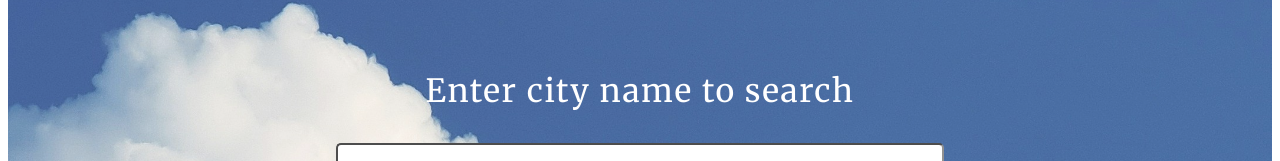
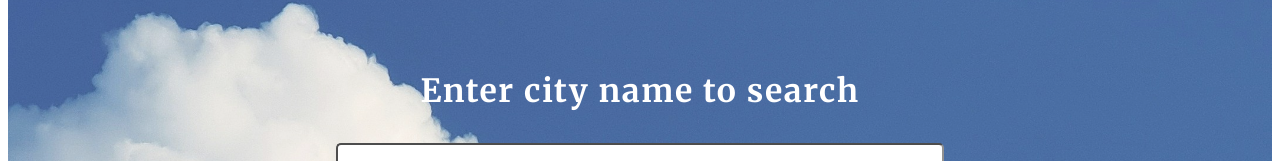
Before and after one commit to teejale/weather-app, a React (Vite) app: page / in a window 1280 px wide. Shown: the part 470-631 px from the top of the page. Built offline with nearby package versions, Linux system fonts and the light colour scheme; a web font is replaced by a local one.

Commit message:
fix font styling

```diff
--- a/src/components/SearchInput/SearchInput.module.css
+++ b/src/components/SearchInput/SearchInput.module.css
@@ -104,6 +104,12 @@ p {
   align-items: center;
   flex-direction: column;
   font-size: 1.3rem;
+  font-weight: bold;
+}
+@media screen and (min-width: 746px) {
+  p {
+    font-size: 1.7rem;
+  }
 }
 @media screen and (min-width: 900px) {
   p {
--- a/src/components/SearchInput/SearchInput.module.scss
+++ b/src/components/SearchInput/SearchInput.module.scss
@@ -77,6 +77,10 @@
 p {
   @include mainFlex(center, column);
   font-size: 1.3rem;
+  font-weight: bold;
+  @media screen and (min-width: 746px) {
+    font-size: 1.7rem;
+  }
   @media screen and (min-width: 900px) {
     font-size: 2rem;
   }
```
Also changed, not shown: 1 other file (tests, documents, lock files or other folders).
